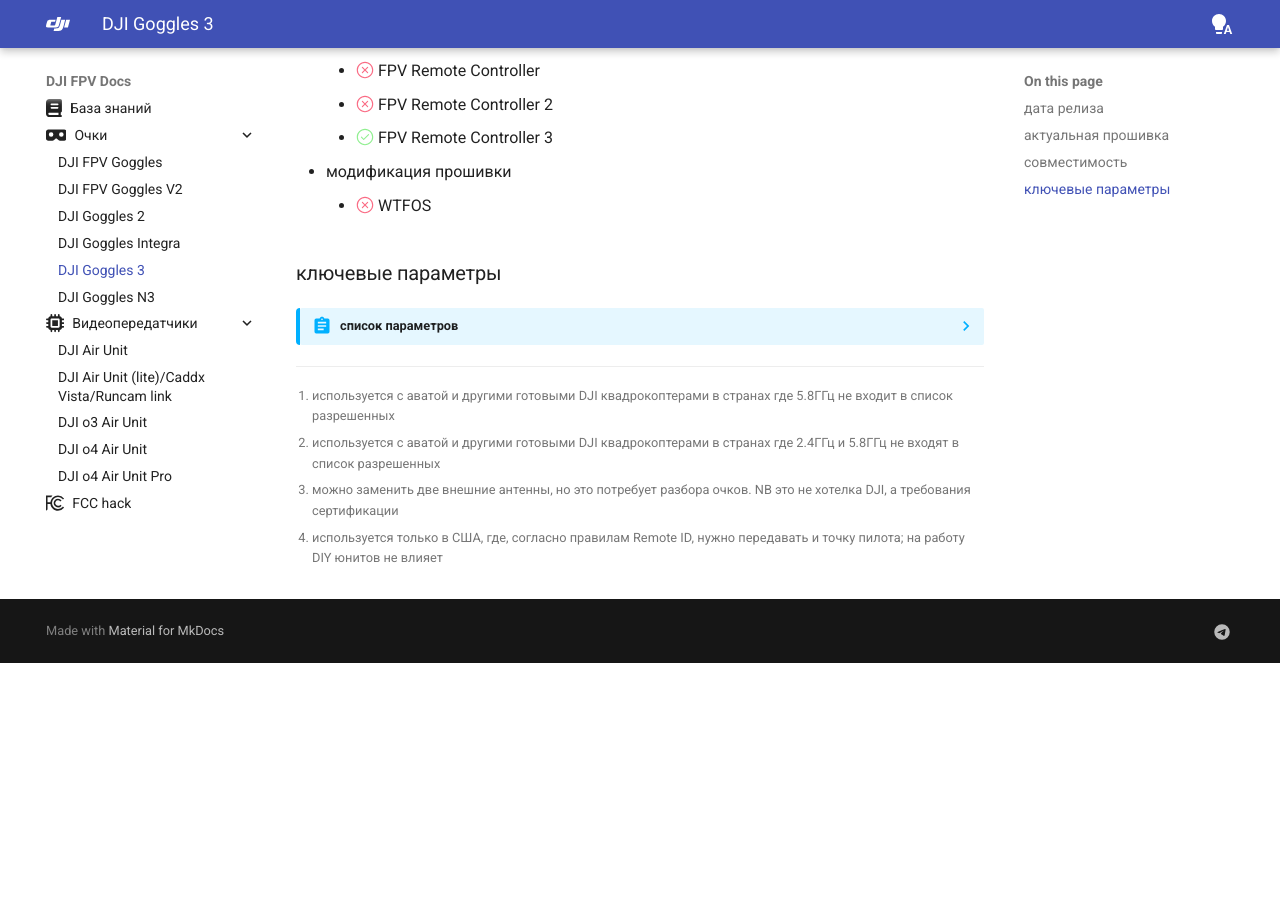
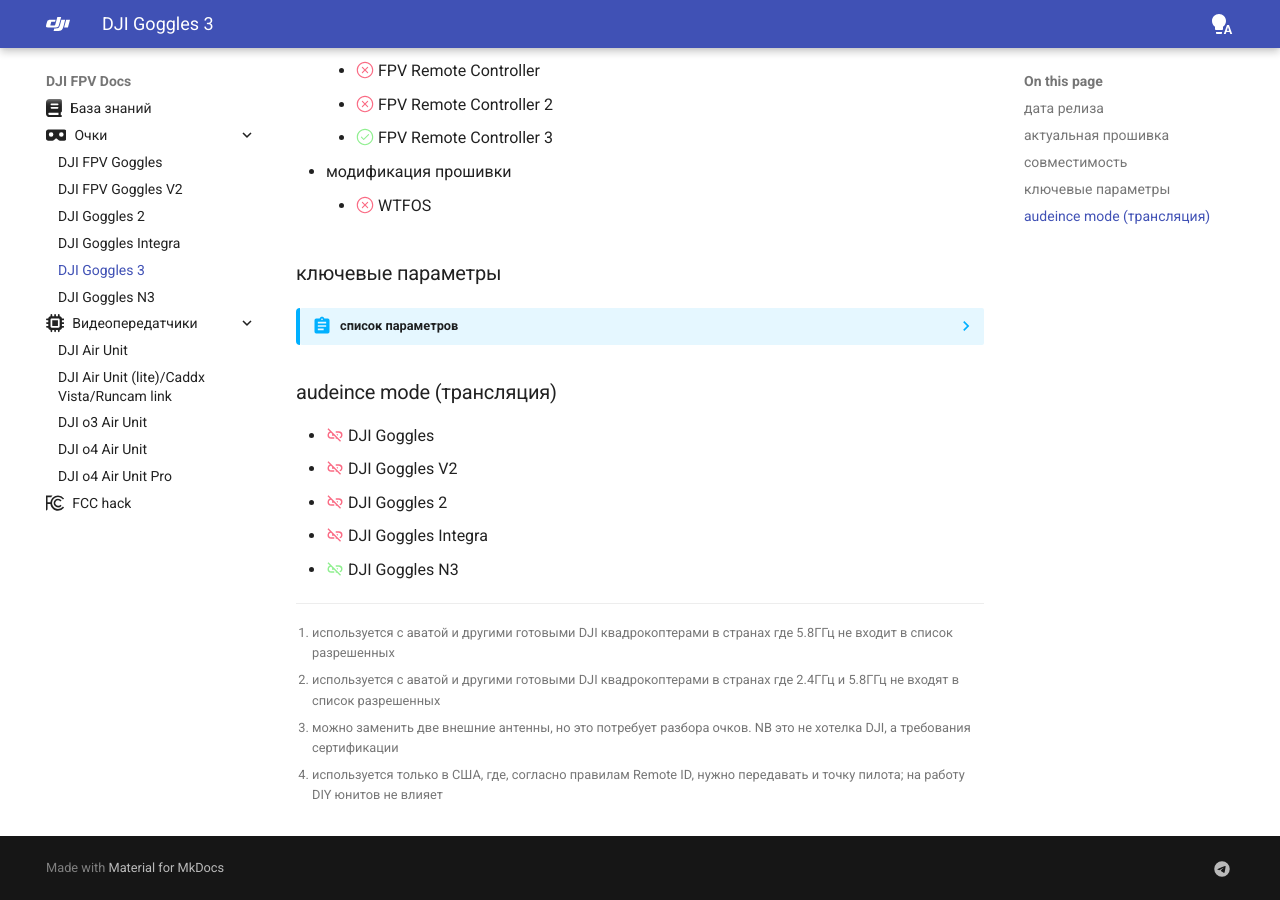
Before and after one commit to benmozes/djifpvdocs, an MkDocs documentation site: the page built from docs/goggles/g3.md, in a window 1280 px wide and 900 px high, scrolled down 1249 px. Built offline with MkDocs 1.6.1 and Material for MkDocs 9.7.7, drawn with Linux system fonts in a browser that asks for light colours; emoji names are drawn with the system emoji font; before the commit the page ends 1912 px from its top, so only the background shows below that.

Commit message:
Update g3.md
audeince mode (трансляция)

```diff
--- a/docs/goggles/g3.md
+++ b/docs/goggles/g3.md
@@ -76,6 +76,13 @@ tags:
     16. **GPS**
         - да[^4]
 
+### audeince mode (трансляция)
+* :material-link-off:{ .red_cross }  DJI Goggles
+* :material-link-off:{ .red_cross }  DJI Goggles V2
+* :material-link-off:{ .red_cross }  DJI Goggles 2
+* :material-link-off:{ .red_cross }  DJI Goggles Integra
+* :material-link-off:{ .green_check }  DJI Goggles N3
+
 [^1]: используется с аватой и другими готовыми DJI квадрокоптерами в странах где 5.8ГГц не входит в список разрешенных
 [^2]: используется с аватой и другими готовыми DJI квадрокоптерами в странах где 2.4ГГц и 5.8ГГц не входят в список разрешенных
 [^3]: можно заменить две внешние антенны, но это потребует разбора очков. NB это не хотелка DJI, а требования сертификации
```
